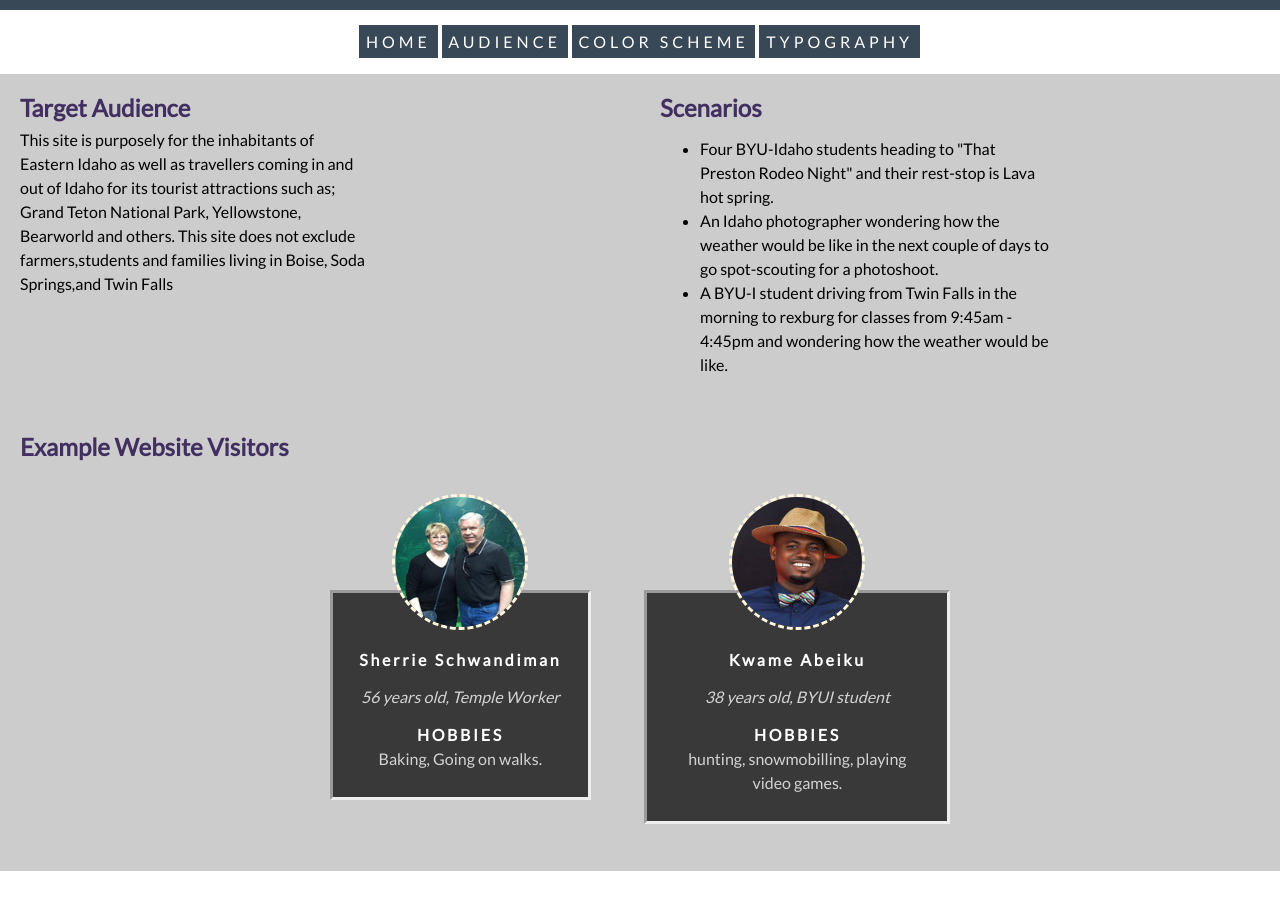
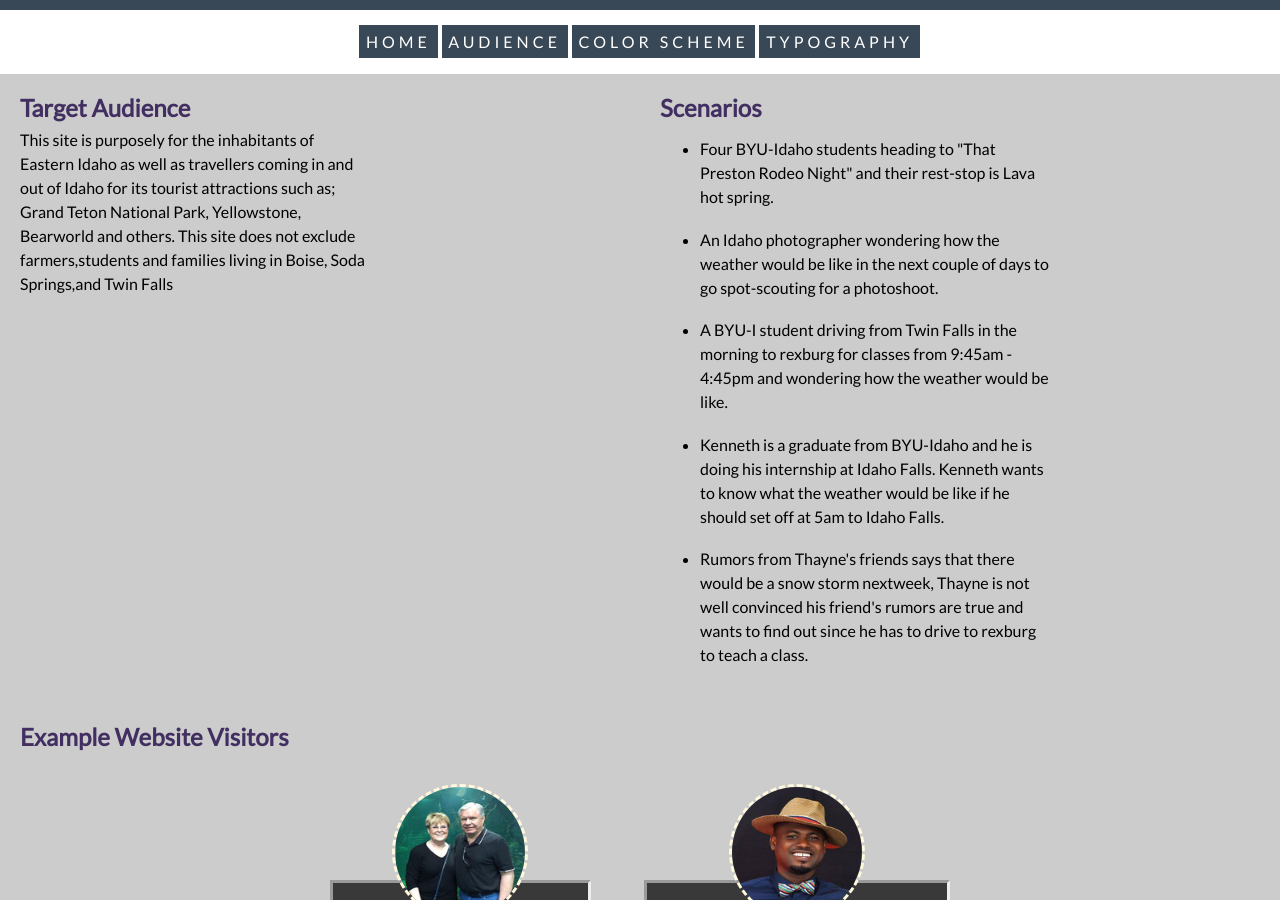
Before and after one commit to deturk/deturk.github.io, a plain HTML site: page cit230/lesson3/target-audience.html in a window 1280 px wide. Shown: the part 200-1100 px from the top of the page. Before the commit the page ends 1071 px from the top, so only its background shows below. Drawn offline with nearby package versions, Linux system fonts and the light colour scheme.

Commit message:
scenario

```diff
--- a/cit230/lesson3/target-audience.html
+++ b/cit230/lesson3/target-audience.html
@@ -39,9 +39,13 @@
                 Scenarios
             </h2>
             <ul>
-                <li>Four BYU-Idaho students heading to "That Preston Rodeo Night" and their rest-stop is Lava hot spring.</li>
-                <li>An Idaho photographer wondering how the weather would be like in the next couple of days to go spot-scouting for a photoshoot.</li>
-                <li>A BYU-I student driving from Twin Falls in the morning to rexburg for classes from 9:45am - 4:45pm and wondering how the weather would be like.</li>
+                <li>Four BYU-Idaho students heading to "That Preston Rodeo Night" and their rest-stop is Lava hot spring.</li> <br>
+                <li>An Idaho photographer wondering how the weather would be like in the next couple of days to go spot-scouting for a photoshoot.</li><br>
+                <li>A BYU-I student driving from Twin Falls in the morning to rexburg for classes from 9:45am - 4:45pm and wondering how the weather would be like.</li><br>
+                <li>Kenneth is a graduate from BYU-Idaho and he is doing his internship at Idaho Falls.
+                    Kenneth wants to know what the weather would be like if he should set off at 5am to Idaho Falls.</li> <br>
+                <li>Rumors from Thayne's friends says that there would be a snow storm nextweek,
+                    Thayne is not well convinced his friend's rumors are true and wants to find out since he has to drive to rexburg to teach a class.</li>
             </ul>
         </section>
         <section>
```
